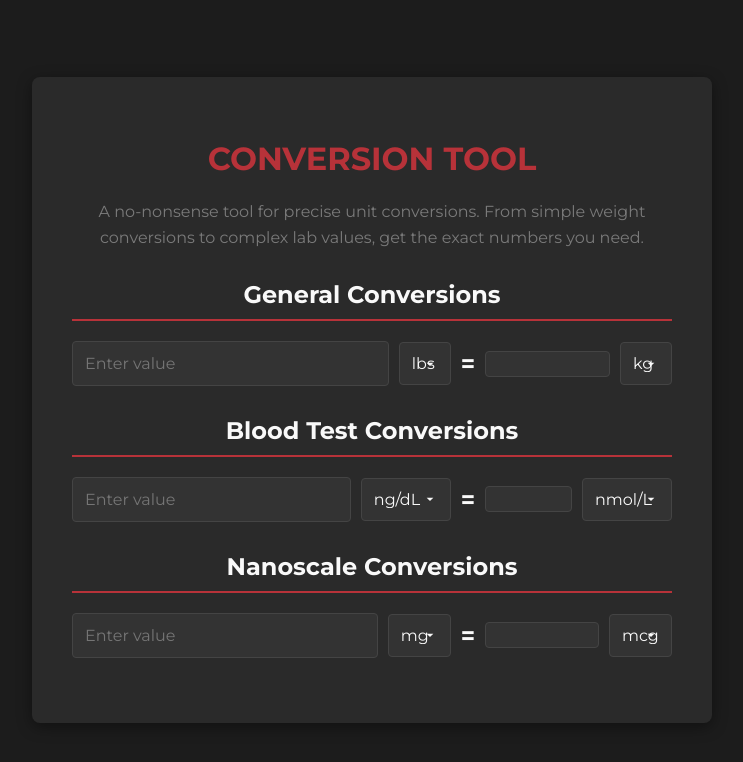
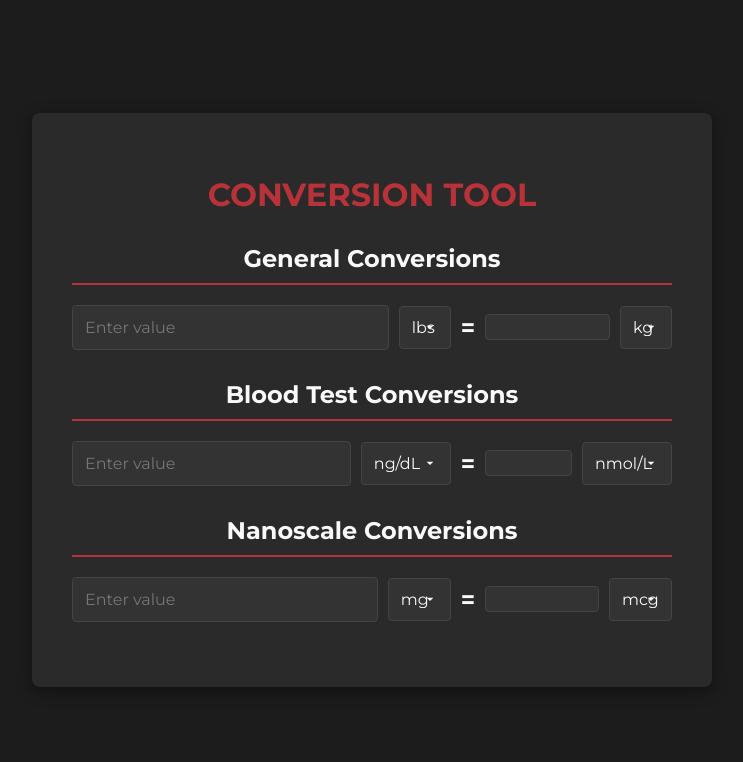
Before and after one commit to GearedCoaching/converter, a plain HTML site: page index.html in a window 1280 px wide. Shown: the whole page, without its empty margins (268-1011 px from the left). Drawn offline with Linux system fonts and the light colour scheme.

Commit message:
Update index.html

```diff
--- a/index.html
+++ b/index.html
@@ -11,7 +11,7 @@
 
     <div class="converter-container">
         <h1>Conversion Tool</h1>
-        <p>A no-nonsense tool for precise unit conversions. From simple weight conversions to complex lab values, get the exact numbers you need.</p>
+
 
         <div class="conversion-section" id="general-conversions">
             <h2>General Conversions</h2>
```
